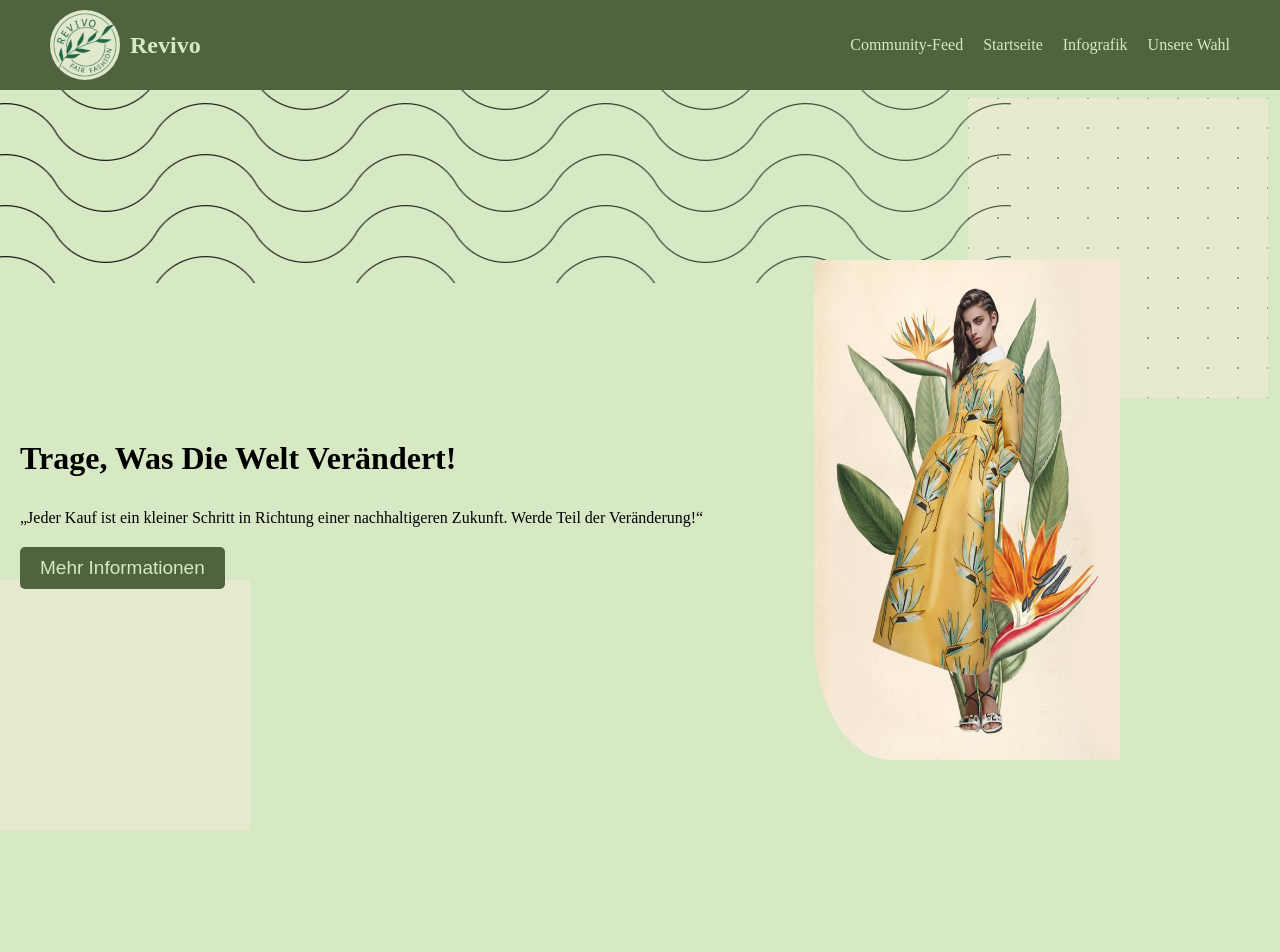
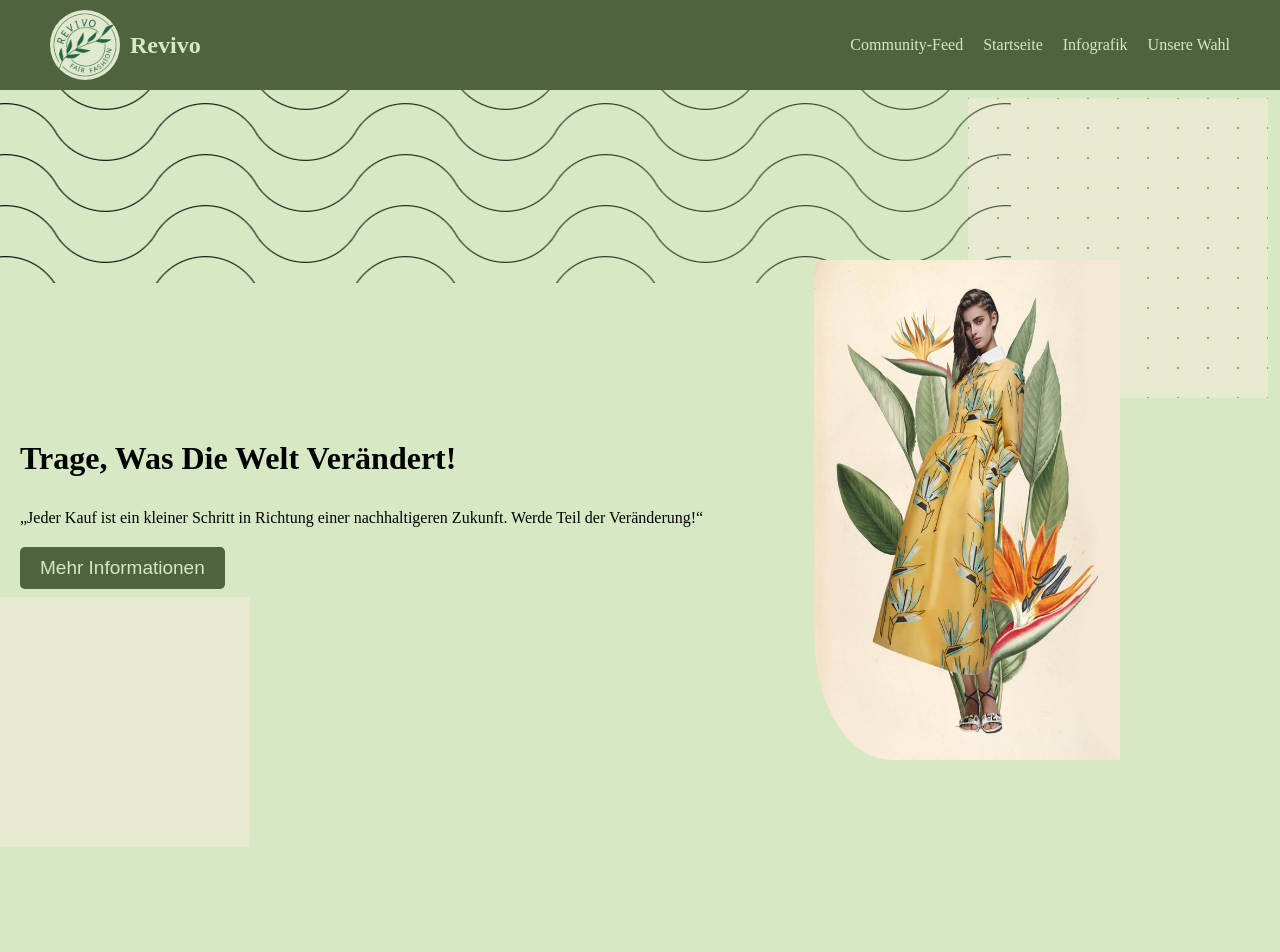
Before and after one commit to christianrenger/dmwt, a Next.js app: page / in a window 1280 px wide. Shown: the top 952 px of the page. Built offline with nearby package versions, Linux system fonts and the light colour scheme.

Commit message:
Wellen/info-box

```diff
--- a/app/globals.css
+++ b/app/globals.css
@@ -217,7 +217,7 @@ body {
 }
 .hero-square4 {
   position: absolute;
-  bottom: 100px; /* Vertikal zentrieren */
+  bottom: 83px; /* Vertikal zentrieren */
   left: 0px; /* Horizontal zentrieren */
   width: 250px; /* Größe des Quadrats */
   height: 250px; /* Größe des Quadrats */
```
